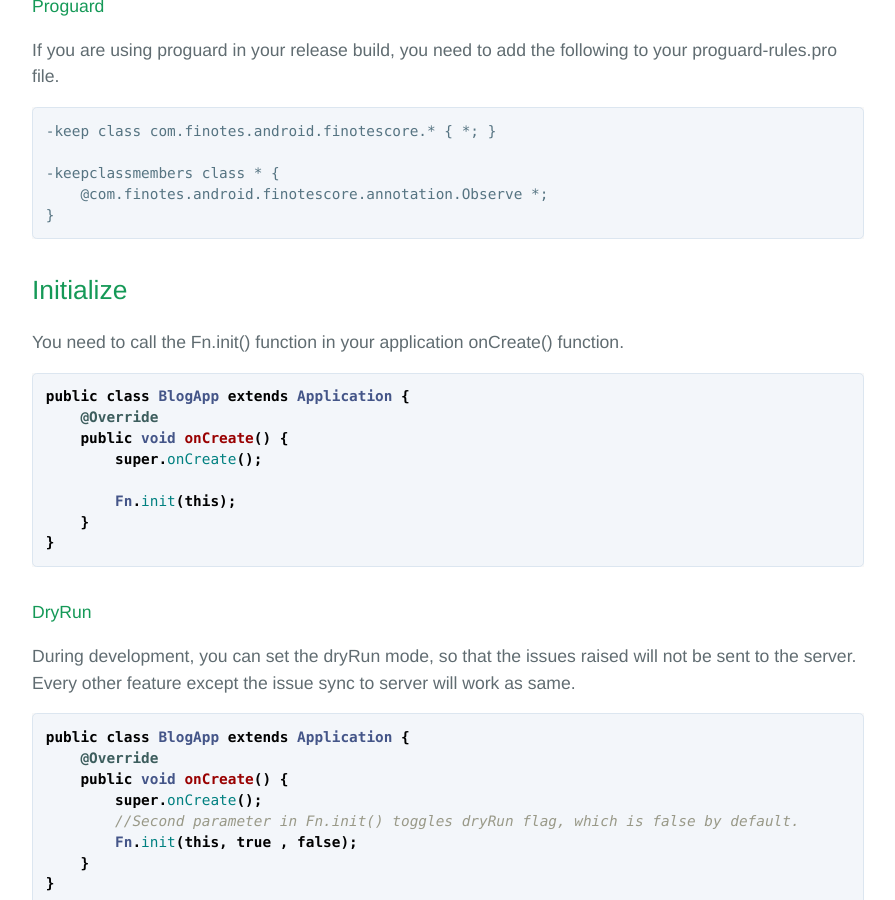
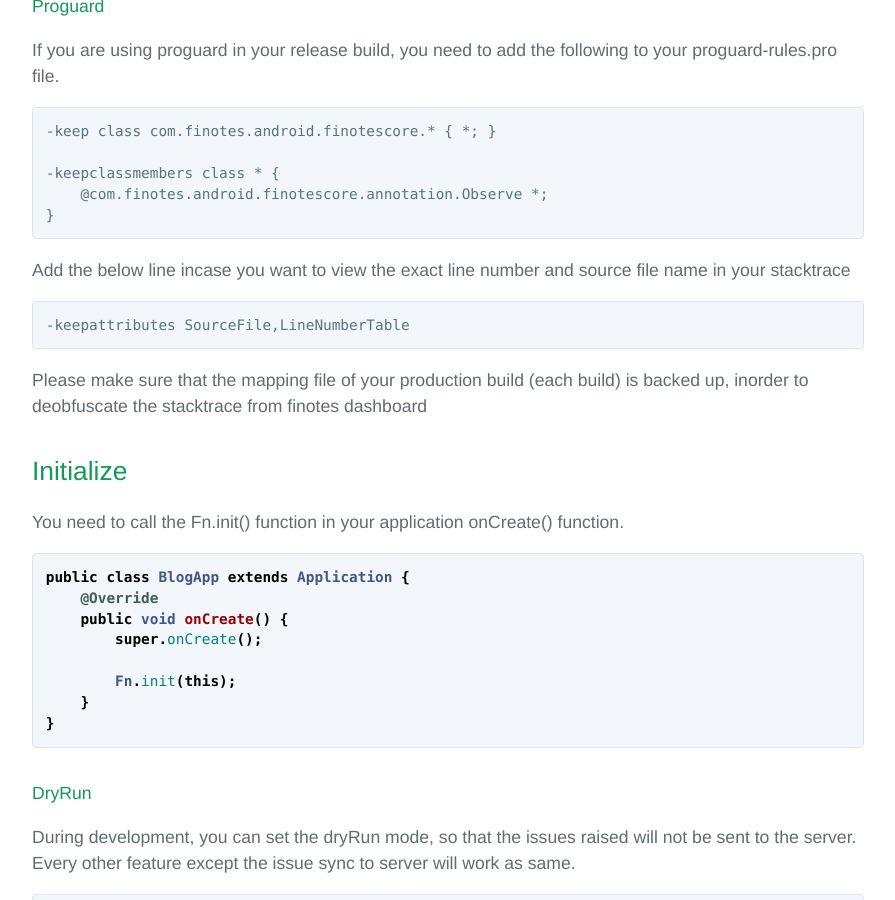
Before and after one commit to finotes/finotes.github.io, a Jekyll site: the page built from _posts/2018-02-02-java-docs.md, in a window 1280 px wide and 900 px high, scrolled down 1122 px. Shown: the whole window, without its empty margins (192-1087 px from the left). Built offline with Jekyll 4.4.1, drawn with Linux system fonts in a browser that asks for light colours; some web fonts are replaced; some of the changed text lies outside the part shown.

Commit message:
Update 2018-02-02-java-docs.md

````diff
--- a/_posts/2018-02-02-java-docs.md
+++ b/_posts/2018-02-02-java-docs.md
@@ -49,6 +49,11 @@ If you are using proguard in your release build, you need to add the following t
     @com.finotes.android.finotescore.annotation.Observe *;
 }
 ```
+Add the below line incase you want to view the exact line number and source file name in your stacktrace
+```
+-keepattributes SourceFile,LineNumberTable
+```
+Please make sure that the mapping file of your production build (each build) is backed up, inorder to deobfuscate the stacktrace from finotes dashboard
 
 ## Initialize
 You need to call the Fn.init() function in your application onCreate() function.
@@ -154,6 +159,7 @@ public class BlogApp extends Application {
     }
 }
 ```
+Please make sure that the mapping file of your production build (each build) is backed up, inorder to deobfuscate the stacktrace from finotes dashboard
 
 ### Activity trail
 
````
